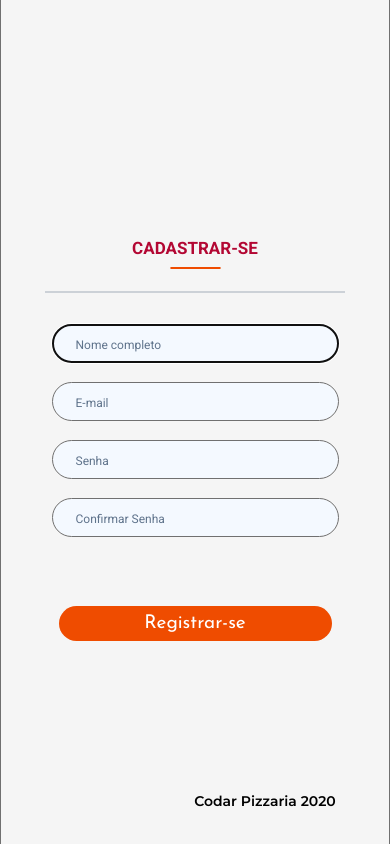
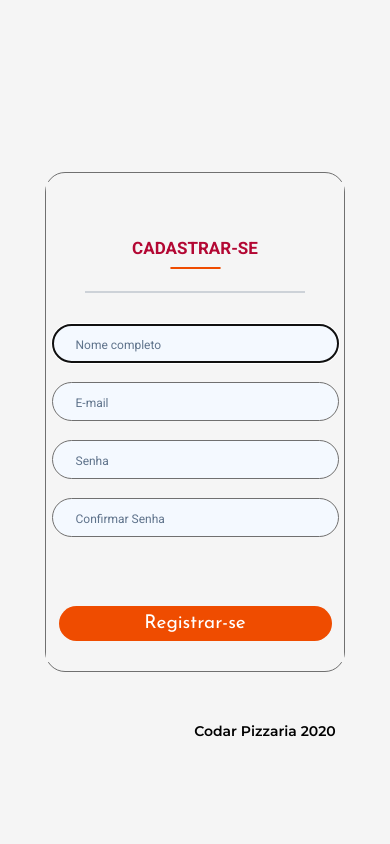
Before and after one commit to CarlosEduardoSD/Projeto-Coddar-Pizza, a React (Vite) app: page /register in a window 390 px wide. Shown: the top 844 px of the page. Built offline with nearby package versions, Linux system fonts and the light colour scheme.

Commit message:
feat: update our register page

```diff
--- a/src/pages/Register/RegisterPage.module.css
+++ b/src/pages/Register/RegisterPage.module.css
@@ -295,39 +295,14 @@
 @media (max-width: 425px) {
   .body_register {
     display: flex;
-    justify-content: center;
-    align-items: center;
-    width: 100%;
+    height: 100vh;
   }
   .register {
-    width: 100%;
-  }
-  .register_first_part {
-    background-image: none;
-  }
-
-  .register_first_part {
-    display: none;
-  }
-  .register_button {
-    margin-top: 50px;
-  }
-
-  .register_footer {
-    position: relative;
-    top: 150px;
-    left: 70px;
-  }
-}
-@media (max-width: 320px) {
-  .body_register {
+    height: 500px;
+    width: 300px;
     display: flex;
-    justify-content: center;
     align-items: center;
-    width: 100%;
-  }
-  .register {
-    width: 100%;
+    justify-items: center;
     border: 1px solid #707070;
     border-radius: 20px;
   }
@@ -338,13 +313,59 @@
   .register_first_part {
     display: none;
   }
+
+  .register_second_part{
+    margin-top: 0px;
+
+  }
+  .register_button {
+    margin-top: 50px;
+  }
+  .regular{
+    width: 220px;
+
+  }
+  .register_footer {
+    position: relative;
+    top: 80px;
+    left: 70px;
+  }
+}
+@media (max-width: 320px) {
+  .body_register {
+    display: flex;
+    height: 100%;
+    align-items: center;
+    justify-content: center;
+  }
+  .register {
+    height: 500px;
+    width: 300px;
+    border: 1px solid #707070;
+    border-radius: 20px;
+  }
+  .register_first_part {
+    background-image: none;
+  }
+
+  .register_first_part {
+    display: none;
+  }
+  .register_second_part h2{
+    margin-top: -0px;
+    background: transparent;
+  }
+  .regular{
+    width: 220px;
+
+  }
   .register_button {
     margin-top: 50px;
   }
 
   .register_footer {
     position: relative;
-    top: 200px;
+    top: 80px;
     left: 70px;
   }
 }
```
